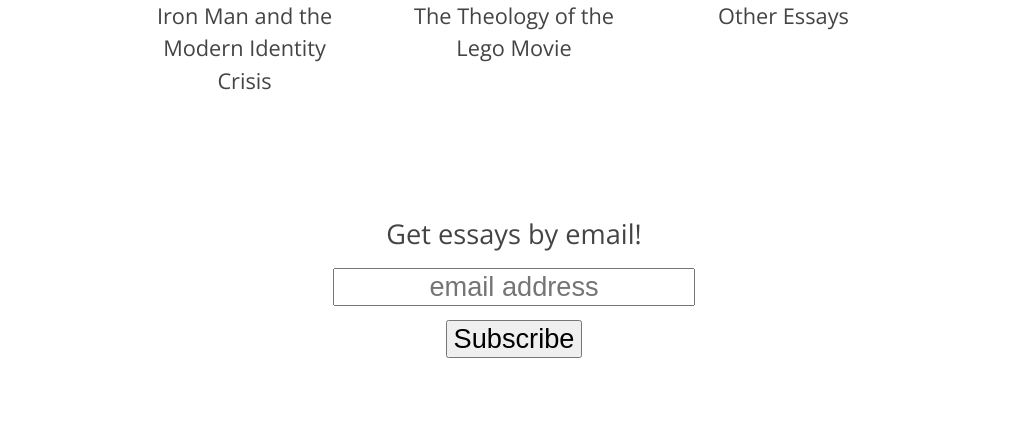
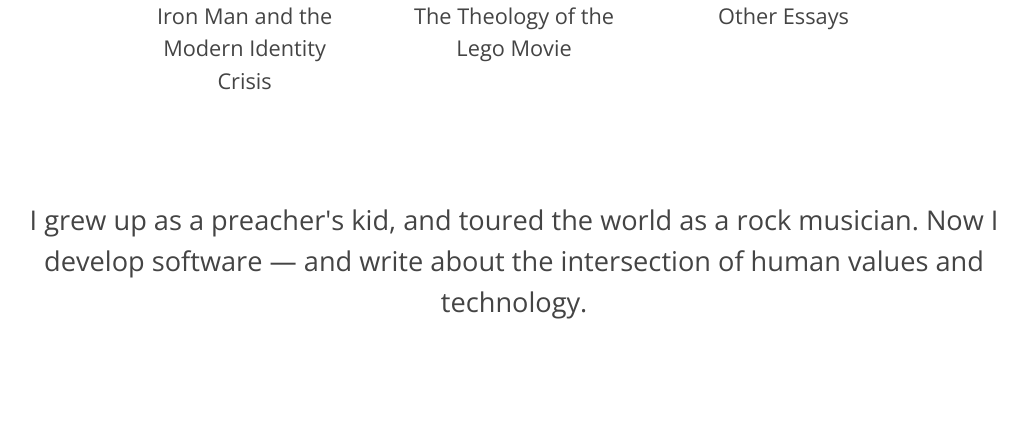
Before and after one commit to micahredding/micahredding.com, a PHP site: page /blog/ in a window 1280 px wide. Shown: the part 799-1245 px from the top of the page, without its empty margins (126-1153 px from the left). Run offline with PHP 8.4, Linux system fonts and the light colour scheme.

Commit message:
Rearrange

```diff
--- a/index.html
+++ b/index.html
@@ -39,18 +39,11 @@
     </li>
   </ul>
 
+
 <br /><br />
-<!-- Begin MailChimp Signup Form -->
-<div id="mc_embed_signup">
-  <form action="http://micahredding.us4.list-manage.com/subscribe/post?u=c9e24ff2e309d9d4edb919a40&amp;id=f2212245c8" method="post" id="mc-embedded-subscribe-form" name="mc-embedded-subscribe-form" class="validate" target="_blank" novalidate>
-    <label for="mce-EMAIL">Get essays by email!</label>
-    <input type="email" value="" name="EMAIL" id="mce-EMAIL" placeholder="email address" required>
-      <!-- real people should not fill this in and expect good things - do not remove this or risk form bot signups-->
-      <div style="position: absolute; left: -5000px;"><input type="text" name="b_c9e24ff2e309d9d4edb919a40_f2212245c8" tabindex="-1" value=""></div>
-      <div class="clear"><input type="submit" value="Subscribe" name="subscribe" id="mc-embedded-subscribe" class="button"></div>
-  </form>
-</div>
-<!--End mc_embed_signup-->
+<p class="container">
+  I grew up as a preacher's kid, and toured the world as a rock musician. Now I develop software &mdash; and write about the intersection of human values and technology.
+</p>
 <br /><br /><br />
 
   <ul>
@@ -77,6 +70,22 @@
     </li>
   </ul>
 
+
+<br /><br /><br />
+<!-- Begin MailChimp Signup Form -->
+<div id="mc_embed_signup">
+  <form action="http://micahredding.us4.list-manage.com/subscribe/post?u=c9e24ff2e309d9d4edb919a40&amp;id=f2212245c8" method="post" id="mc-embedded-subscribe-form" name="mc-embedded-subscribe-form" class="validate" target="_blank" novalidate>
+    <label for="mce-EMAIL">Get essays by email:</label>
+    <input type="email" value="" name="EMAIL" id="mce-EMAIL" placeholder="email address" required>
+      <!-- real people should not fill this in and expect good things - do not remove this or risk form bot signups-->
+      <div style="position: absolute; left: -5000px;"><input type="text" name="b_c9e24ff2e309d9d4edb919a40_f2212245c8" tabindex="-1" value=""></div>
+      <div class="clear"><input type="submit" value="Subscribe" name="subscribe" id="mc-embedded-subscribe" class="button"></div>
+  </form>
+</div>
+<!--End mc_embed_signup-->
+<br /><br /><br />
+
+
 <br /><br /><br />
 
 </div>
--- a/styles.css
+++ b/styles.css
@@ -62,7 +62,7 @@
   margin:0 20px;
   text-align: center;
 }
-#page ul {
+#page ul, .container {
   display: block;
   margin:0 auto;
   max-width: 1060px;
```
